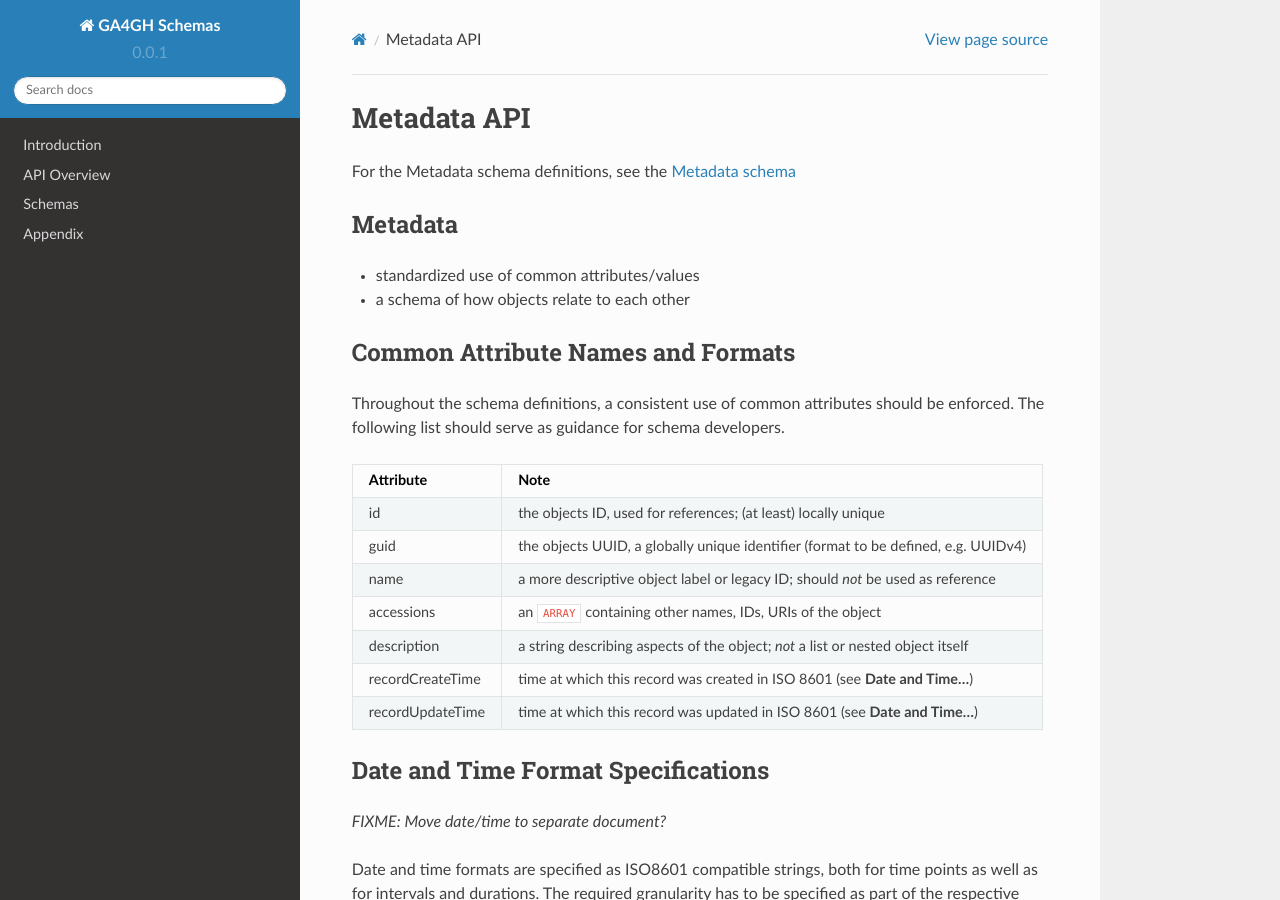
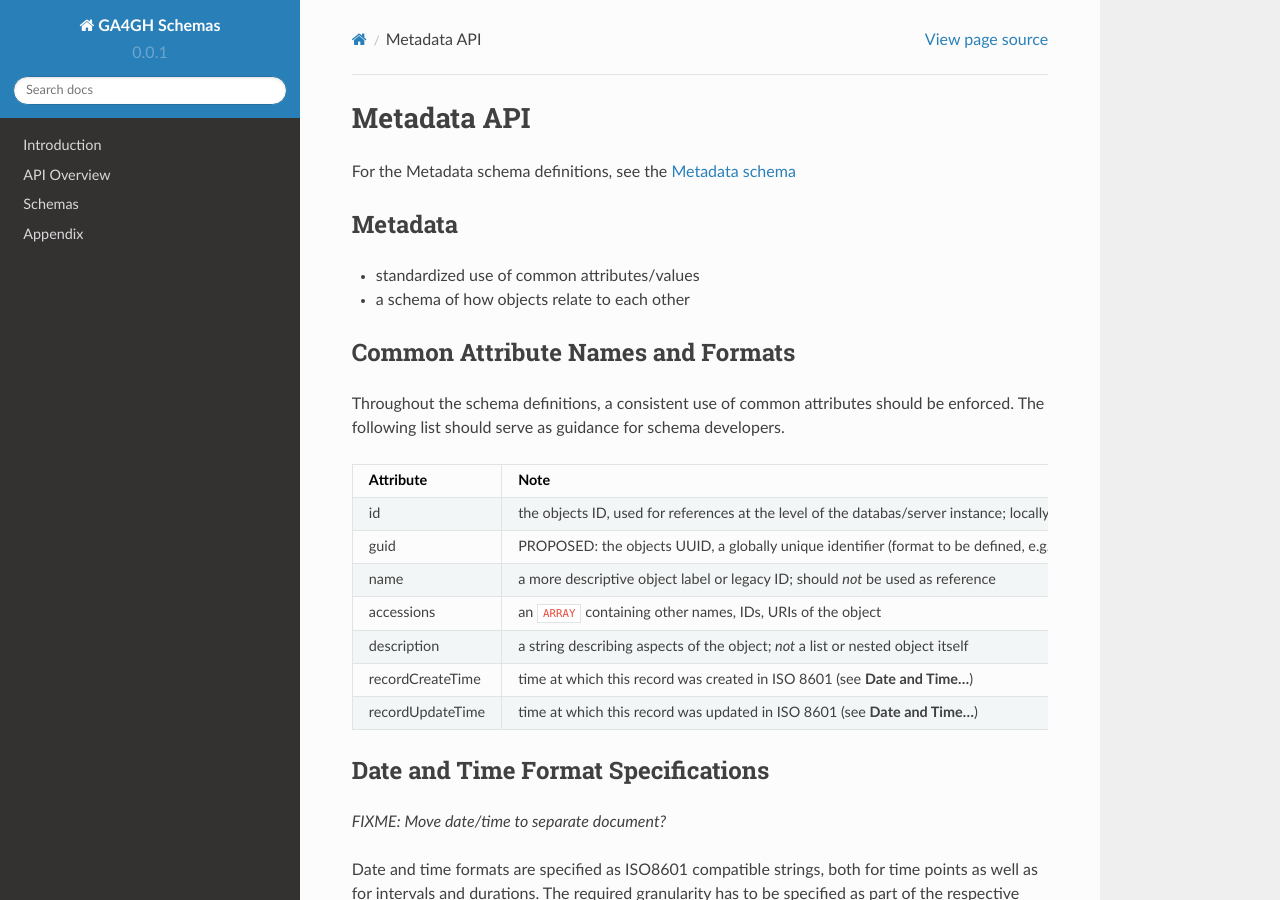
Before and after one commit to ga4gh/ga4gh-schemas, a Sphinx documentation site: the page built from doc/source/metadata_intro.rst, in a window 1280 px wide and 900 px high. Built offline with Sphinx 7.4.7 and the Read the Docs theme 2.0.0, drawn with Linux system fonts in a browser that asks for light colours.

```diff
--- a/doc/source/metadata_intro.rst
+++ b/doc/source/metadata_intro.rst
@@ -24,8 +24,8 @@ be enforced. The following list should serve as guidance for schema developers.
 ========================= ======================================================
 Attribute                 Note
 ========================= ======================================================
-id                        the objects ID, used for references; (at least) locally unique
-guid                      the objects UUID, a globally unique identifier (format to be defined, e.g. UUIDv4)
+id                        the objects ID, used for references at the level of the databas/server instance; locally unique
+guid                      PROPOSED: the objects UUID, a globally unique identifier (format to be defined, e.g. UUIDv4)
 name                      a more descriptive object label or legacy ID; should *not* be used as reference
 accessions                an ``ARRAY`` containing other names, IDs, URIs of the object
 description               a string describing aspects of the object; *not* a list or nested object itself
```
